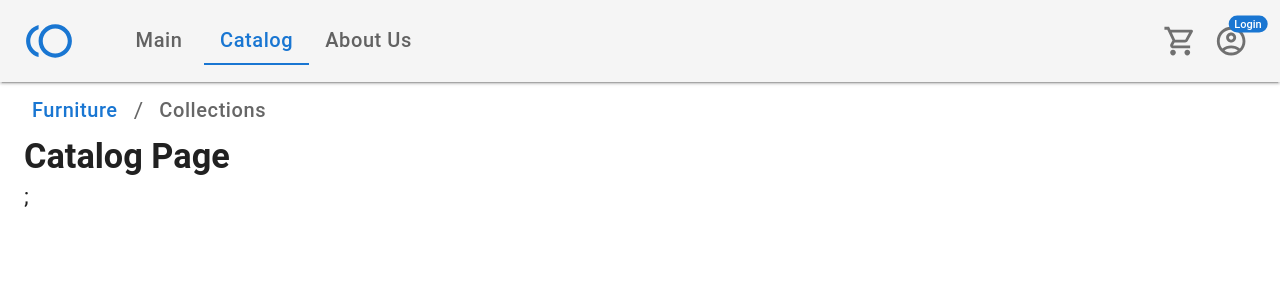
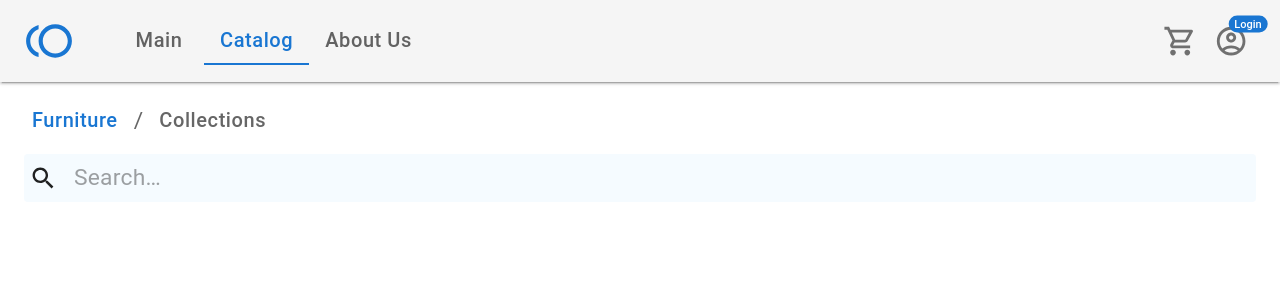
Before and after one commit to Kaelns/eCommerce-Frontend, a React (Vite) app: page /catalog in a window 1280 px wide. Shown: the top 300 px of the page. Built offline with nearby package versions, Linux system fonts and the light colour scheme.

Commit message:
feat: add search bar

```diff
--- a/src/components/Breadcrumb/Breadcrumb.interface.ts
+++ b/src/components/Breadcrumb/Breadcrumb.interface.ts
@@ -1,10 +1,11 @@
 import { Category } from '@commercetools/platform-sdk';
+import { BreadcrumbsProps } from '@mui/material';
 
 export interface ICategory {
   id: string;
   name: string;
 }
 
-export interface IBreadcrumbProps {
+export interface IBreadcrumbProps extends BreadcrumbsProps {
   category: Category;
 }
--- /dev/null
+++ b/src/components/Search/Search.module.scss
@@ -0,0 +1,31 @@
+@use '@styles/abstracts/placeholders';
+
+.search {
+  width: 100%;
+  position: relative;
+  margin-left: 0;
+  border-radius: 0.4rem;
+  background-color: var(--color-primary-transparent);
+
+  @extend %animation;
+
+  &:hover {
+    background-color: var(--color-primary-transparent-hover);
+  }
+}
+
+.iconWrapper {
+  height: 100%;
+  padding: 0.5rem;
+  position: absolute;
+  pointer-events: none;
+  display: flex;
+  align-items: center;
+  justify-content: center;
+}
+
+.input {
+  width: 100%;
+  padding: 0.3rem;
+  padding-left: 5rem;
+}
--- /dev/null
+++ b/src/components/Search/Search.tsx
@@ -0,0 +1,15 @@
+import SearchIcon from '@mui/icons-material/Search';
+import { Box, InputBase, InputBaseProps } from '@mui/material';
+
+import styles from './Search.module.scss';
+
+export function Search(props: InputBaseProps): React.ReactNode {
+  return (
+    <Box className={styles.search}>
+      <Box className={styles.iconWrapper}>
+        <SearchIcon fontSize="small" />
+      </Box>
+      <InputBase placeholder="Search…" inputProps={{ 'aria-label': 'search' }} {...props} className={styles.input} />
+    </Box>
+  );
+}
--- /dev/null
+++ b/src/data/types/InputOnChange.ts
@@ -0,0 +1 @@
+export type InputOnChange = (e: React.ChangeEvent<HTMLInputElement | HTMLTextAreaElement>) => void;
--- a/src/pages/CatalogPage/CatalogPage.module.scss
+++ b/src/pages/CatalogPage/CatalogPage.module.scss
@@ -1,3 +1,20 @@
+.pageContainer {
+  margin-top: -2rem;
+}
+
+.productsContainer {
+  margin-top: 1rem;
+}
+
 .catalogContainer {
-  margin-top: -3rem;
+  display: flex;
+  gap: 1.5rem;
 }
+
+.filterForm {
+  flex: 2;
+}
+
+.products {
+  flex: 8;
+}
--- a/src/pages/CatalogPage/CatalogPage.tsx
+++ b/src/pages/CatalogPage/CatalogPage.tsx
@@ -1,5 +1,5 @@
 import { Box } from '@mui/material';
-import { Title } from '@/components/Title/Title';
+import { Search } from '@/components/Search/Search';
 import { Breadcrumb } from '@/components/Breadcrumb/Breadcrumb';
 import { arrayCategories } from '@/pages/CatalogPage/mock';
 
@@ -7,9 +7,16 @@ import styles from './CatalogPage.module.scss';
 
 export function CatalogPage(): React.ReactNode {
   return (
-    <Box className={styles.catalogContainer}>
+    <Box className={styles.pageContainer}>
       <Breadcrumb category={arrayCategories[10]} />
-      <Title className={styles.catalog}>Catalog Page</Title>;
+      <Box className={styles.productsContainer}>
+        <Search />
+        <Box className={styles.catalogContainer}>
+          {/* <FilterForm className={styles.filterForm} /> */}
+          {/* <Products className={styles.products} /> */}
+        </Box>
+        {/* <PageSelector /> */}
+      </Box>
     </Box>
   );
 }
--- a/src/styles/abstracts/_constants.scss
+++ b/src/styles/abstracts/_constants.scss
@@ -2,3 +2,8 @@ $width-laptop-big: 1300px;
 $width-laptop: 1024px;
 $width-tablet: 768px;
 $width-mobile: 375px;
+
+:root {
+  --color-primary-transparent: color-mix(in srgb, var(--mui-palette-primary-light), transparent 95%);
+  --color-primary-transparent-hover: color-mix(in srgb, var(--mui-palette-primary-light), transparent 90%);
+}
```
